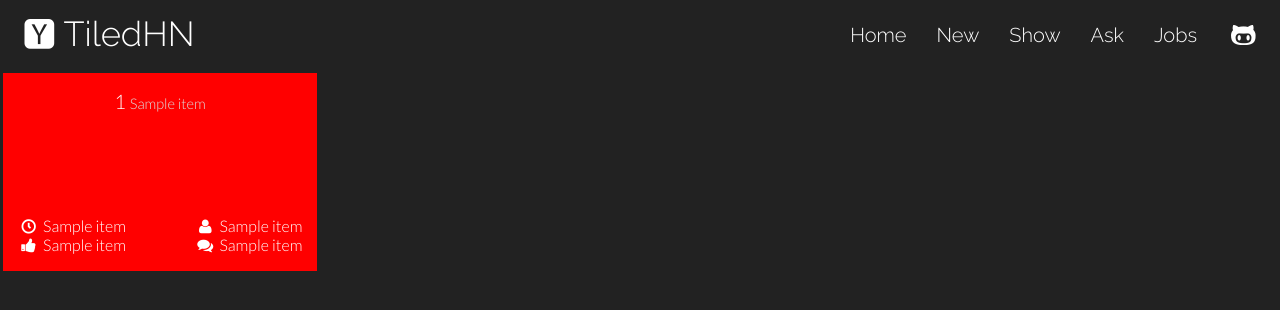
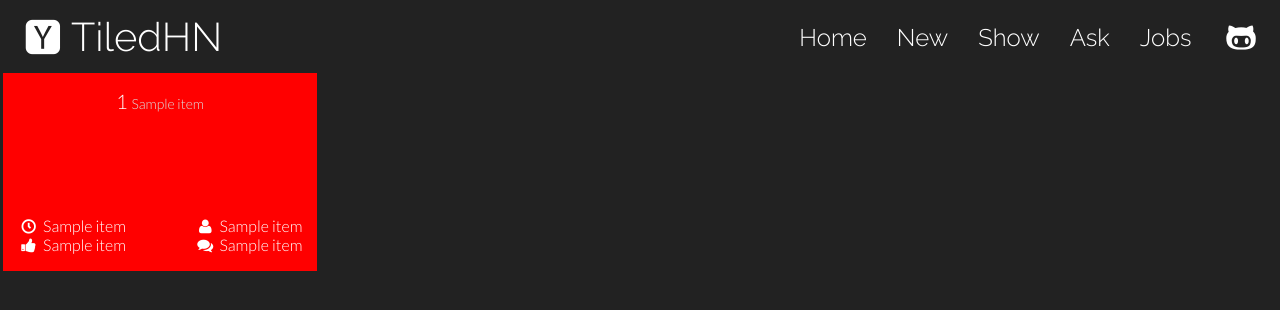
Before and after one commit to pbjr23/tiled-hn, a Flask app: template templates/index.html in a window 1280 px wide. Shown: the top 310 px of the page. Run offline with Flask 2, Linux system fonts and the light colour scheme; the template is opened without the code that fills it: most values are stand-ins (such as "Sample title", 1, 10 or a date in 2020).

```diff
--- a/static/css/main.css
+++ b/static/css/main.css
@@ -9,7 +9,7 @@
 
 .name {
     float:left;
-    font-size: 26pt;
+    font-size: 2.5em;
     margin-top: 3px;
 }
 
@@ -19,7 +19,7 @@
 }
 .categories {
     padding: 8px 15px;
-    font-size: 15pt;
+    font-size: 1.5em;
 }
 
 ul {
@@ -54,7 +54,7 @@ li {
 .box {
     display: inline-block;
     background-color: red;
-    font-size: 15pt;
+    font-size: 1.25em;
     height: 185.41px;
     min-width: 94%;
     float: left;
@@ -190,7 +190,7 @@ li {
 .bottom {
     -moz-border-radius: 10px;
     border-radius: 10px;
-    font-size: 12pt;
+    font-size: 0.8em;
     height: 29%;
 }
 
@@ -237,7 +237,7 @@ img {
 
 .title-url {
     color: #DDDDDD;
-    font-size: 11pt;
+    font-size: 0.7em;
 }
 
 .footer {
@@ -246,7 +246,7 @@ img {
 }
 
 .next {
-    font-size: 18pt;
+    font-size: 1.5em;
     padding: 10px;
 }
 
```
